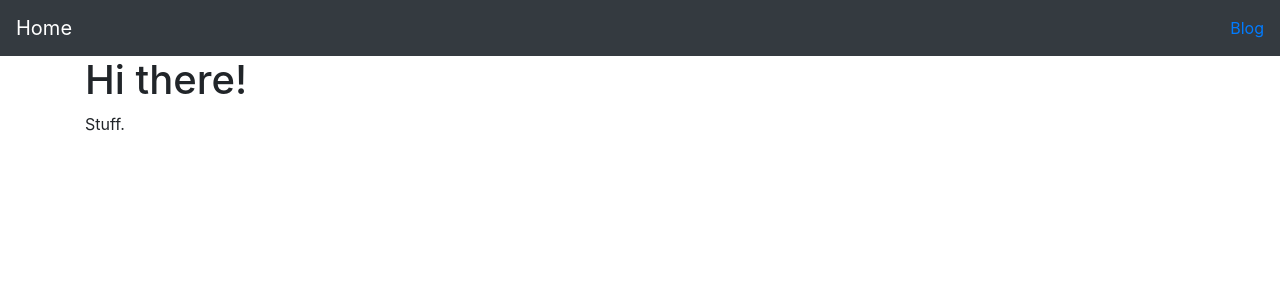
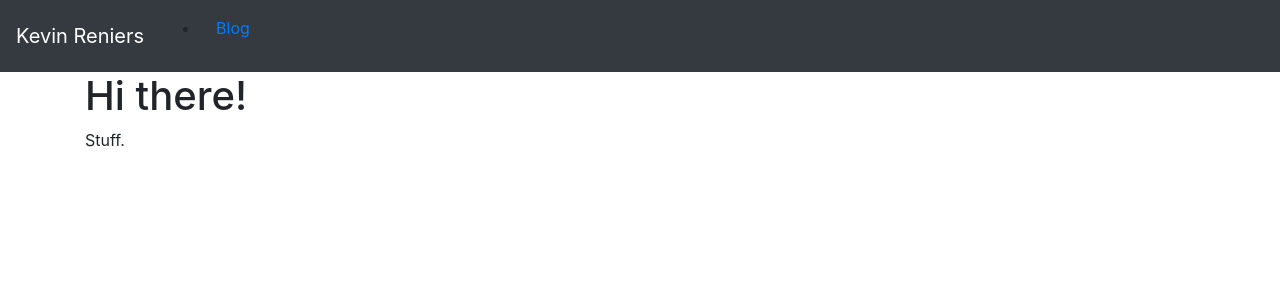
Before and after one commit to kevinreniers/kevinreniers.github.io, a Jekyll site: the page built from index.html, in a window 1280 px wide. Shown: the top 300 px of the page. Built offline with Jekyll 4.4.1, drawn with Linux system fonts in a browser that asks for light colours.

Commit message:
Change nav styling

```diff
--- a/_layouts/default.html
+++ b/_layouts/default.html
@@ -5,9 +5,13 @@
     <link rel="stylesheet" href="https://stackpath.bootstrapcdn.com/bootstrap/4.4.1/css/bootstrap.min.css" integrity="sha384-Vkoo8x4CGsO3+Hhxv8T/Q5PaXtkKtu6ug5TOeNV6gBiFeWPGFN9MuhOf23Q9Ifjh" crossorigin="anonymous">
 </head>
 <body>
-    <nav class="navbar navbar-dark bg-dark">
-        <a class="navbar-brand" href="/">Home</a>
-        <a href="/blog/">Blog</a>
+    <nav class="navbar navbar-expand-lg navbar-dark bg-dark">
+        <a class="navbar-brand" href="#">Kevin Reniers</a>
+        <ul>
+            <li class="nav-item">
+                <a class="nav-link" href="/blog/">Blog</a>
+            </li>
+        </ul>
     </nav>
 
     <div class="container">
```
